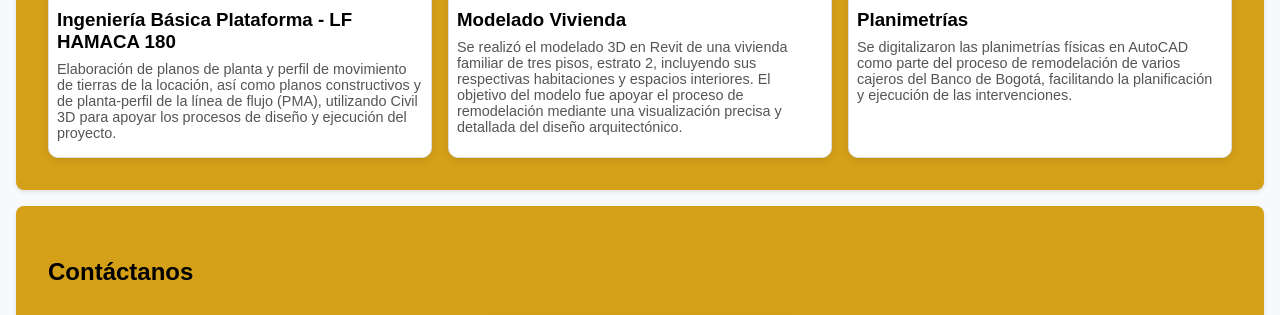
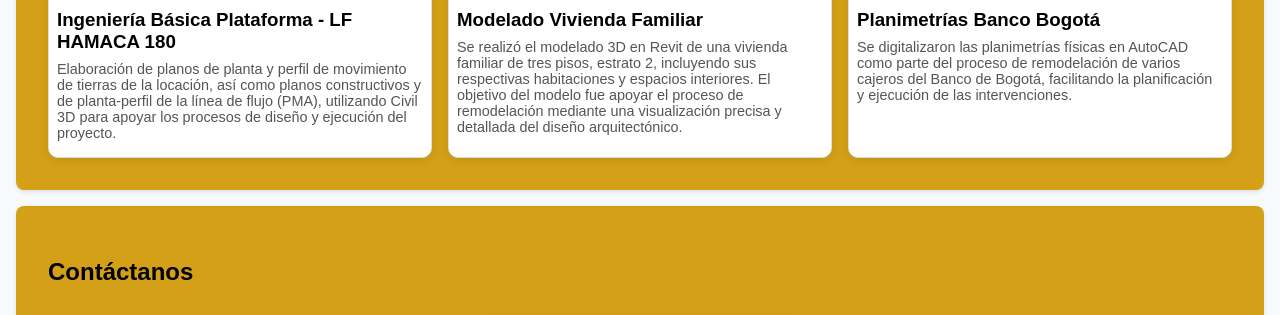
Before and after one commit to DanielCamargo1007/Portafolio-GRID, a plain HTML site: page index.html in a window 1280 px wide. Shown: the part 1215-1530 px from the top of the page. Drawn offline with Linux system fonts and the light colour scheme.

Commit message:
Cambio de nombre
Solo se cambiaron los nombres.

```diff
--- a/index.html
+++ b/index.html
@@ -74,13 +74,13 @@
 
             <div class="proyecto" data-modal="modal-proyecto2">
                 <img src="img/IMG_6915.jpg" alt="Proyecto 2">
-                <h3>Modelado Vivienda</h3>
+                <h3>Modelado Vivienda Familiar</h3>
                 <p>Se realizó el modelado 3D en Revit de una vivienda familiar de tres pisos, estrato 2, incluyendo sus respectivas habitaciones y espacios interiores. El objetivo del modelo fue apoyar el proceso de remodelación mediante una visualización precisa y detallada del diseño arquitectónico.</p>
             </div>
 
             <div class="proyecto" data-modal="modal-proyecto3">
                 <img src="img/IMG_6910.jpg" alt="Proyecto 3">
-                <h3>Planimetrías</h3>
+                <h3>Planimetrías Banco Bogotá</h3>
                 <p>Se digitalizaron las planimetrías físicas en AutoCAD como parte del proceso de remodelación de varios cajeros del Banco de Bogotá, facilitando la planificación y ejecución de las intervenciones.</p>
             </div>
         </div>
```
